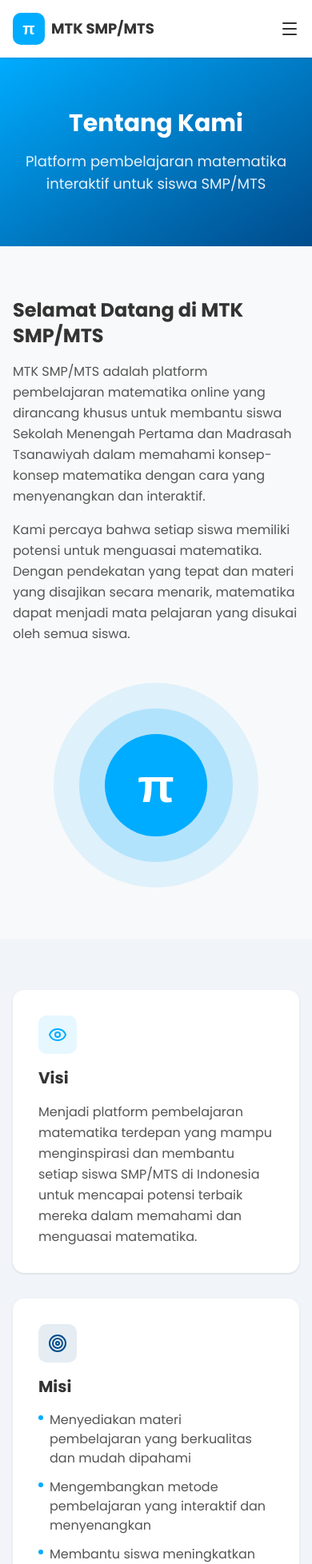
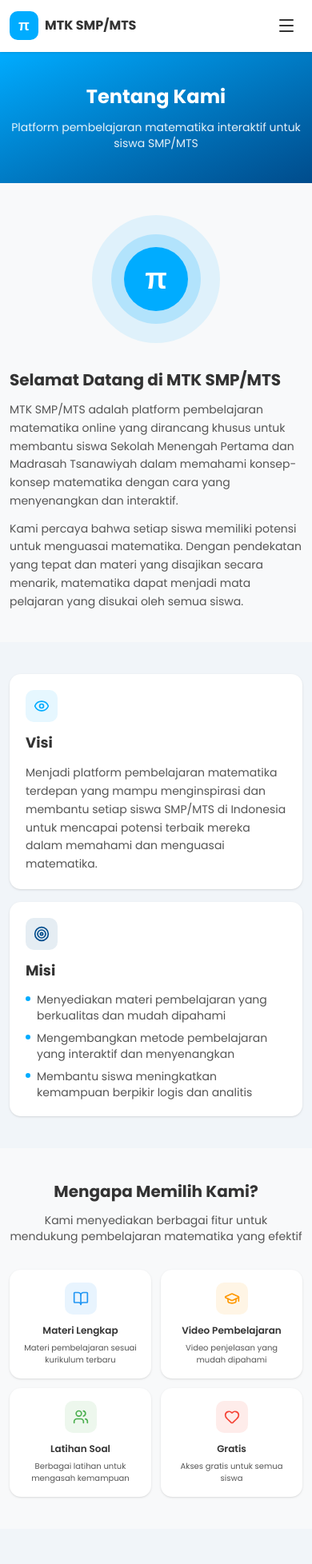
Before and after one commit to ambararsis-cmd/v0-mtk-smp-website, a Next.js app: page /tentang-kami in a window 390 px wide. Shown: the top 1956 px of the page at 80% size. Built offline with nearby package versions, Linux system fonts and the light colour scheme.

Commit message:
feat: optimize mobile components for Android experience\n\nImprove touch targets, spacing, and usability on mobile screens.

```diff
--- a/app/tentang-kami/page.tsx
+++ b/app/tentang-kami/page.tsx
@@ -8,38 +8,38 @@ export default function TentangKamiPage() {
       <Header />
       <main className="flex-1">
         {/* Hero Section */}
-        <section className="bg-gradient-to-br from-primary to-secondary py-16 text-white">
-          <div className="mx-auto max-w-7xl px-4 text-center lg:px-8">
-            <h1 className="text-3xl font-bold md:text-4xl lg:text-5xl">Tentang Kami</h1>
-            <p className="mx-auto mt-4 max-w-2xl text-lg opacity-90">
+        <section className="bg-gradient-to-br from-primary to-secondary py-10 sm:py-16 text-white">
+          <div className="mx-auto max-w-7xl px-3 sm:px-4 text-center lg:px-8">
+            <h1 className="text-2xl sm:text-3xl font-bold md:text-4xl lg:text-5xl">Tentang Kami</h1>
+            <p className="mx-auto mt-3 sm:mt-4 max-w-2xl text-sm sm:text-lg opacity-90">
               Platform pembelajaran matematika interaktif untuk siswa SMP/MTS
             </p>
           </div>
         </section>
 
         {/* About Section */}
-        <section className="py-16">
-          <div className="mx-auto max-w-7xl px-4 lg:px-8">
-            <div className="grid gap-12 lg:grid-cols-2 lg:items-center">
-              <div>
-                <h2 className="text-2xl font-bold text-foreground md:text-3xl">
+        <section className="py-10 sm:py-16">
+          <div className="mx-auto max-w-7xl px-3 sm:px-4 lg:px-8">
+            <div className="grid gap-8 sm:gap-12 lg:grid-cols-2 lg:items-center">
+              <div className="order-2 lg:order-1">
+                <h2 className="text-xl sm:text-2xl font-bold text-foreground md:text-3xl">
                   Selamat Datang di MTK SMP/MTS
                 </h2>
-                <p className="mt-4 leading-relaxed text-muted-foreground">
+                <p className="mt-3 sm:mt-4 text-sm sm:text-base leading-relaxed text-muted-foreground">
                   MTK SMP/MTS adalah platform pembelajaran matematika online yang dirancang khusus untuk
                   membantu siswa Sekolah Menengah Pertama dan Madrasah Tsanawiyah dalam memahami konsep-konsep
                   matematika dengan cara yang menyenangkan dan interaktif.
                 </p>
-                <p className="mt-4 leading-relaxed text-muted-foreground">
+                <p className="mt-3 sm:mt-4 text-sm sm:text-base leading-relaxed text-muted-foreground">
                   Kami percaya bahwa setiap siswa memiliki potensi untuk menguasai matematika. Dengan
                   pendekatan yang tepat dan materi yang disajikan secara menarik, matematika dapat menjadi
                   mata pelajaran yang disukai oleh semua siswa.
                 </p>
               </div>
-              <div className="flex items-center justify-center">
-                <div className="flex h-64 w-64 items-center justify-center rounded-full bg-primary/10">
-                  <div className="flex h-48 w-48 items-center justify-center rounded-full bg-primary/20">
-                    <div className="flex h-32 w-32 items-center justify-center rounded-full bg-primary text-6xl font-bold text-primary-foreground">
+              <div className="flex items-center justify-center order-1 lg:order-2">
+                <div className="flex h-40 w-40 sm:h-64 sm:w-64 items-center justify-center rounded-full bg-primary/10">
+                  <div className="flex h-28 w-28 sm:h-48 sm:w-48 items-center justify-center rounded-full bg-primary/20">
+                    <div className="flex h-20 w-20 sm:h-32 sm:w-32 items-center justify-center rounded-full bg-primary text-4xl sm:text-6xl font-bold text-primary-foreground">
                       π
                     </div>
                   </div>
@@ -50,16 +50,16 @@ export default function TentangKamiPage() {
         </section>
 
         {/* Vision & Mission */}
-        <section className="bg-muted py-16">
-          <div className="mx-auto max-w-7xl px-4 lg:px-8">
-            <div className="grid gap-8 md:grid-cols-2">
+        <section className="bg-muted py-10 sm:py-16">
+          <div className="mx-auto max-w-7xl px-3 sm:px-4 lg:px-8">
+            <div className="grid gap-4 sm:gap-8 md:grid-cols-2">
               {/* Visi */}
-              <div className="rounded-xl bg-card p-8 shadow-sm">
-                <div className="mb-4 flex h-12 w-12 items-center justify-center rounded-lg bg-primary/10">
-                  <Eye className="h-6 w-6 text-primary" />
+              <div className="rounded-xl bg-card p-5 sm:p-8 shadow-sm">
+                <div className="mb-3 sm:mb-4 flex h-10 w-10 sm:h-12 sm:w-12 items-center justify-center rounded-lg bg-primary/10">
+                  <Eye className="h-5 w-5 sm:h-6 sm:w-6 text-primary" />
                 </div>
-                <h3 className="text-xl font-bold text-foreground">Visi</h3>
-                <p className="mt-4 leading-relaxed text-muted-foreground">
+                <h3 className="text-lg sm:text-xl font-bold text-foreground">Visi</h3>
+                <p className="mt-3 sm:mt-4 text-sm sm:text-base leading-relaxed text-muted-foreground">
                   Menjadi platform pembelajaran matematika terdepan yang mampu menginspirasi dan membantu
                   setiap siswa SMP/MTS di Indonesia untuk mencapai potensi terbaik mereka dalam memahami
                   dan menguasai matematika.
@@ -67,12 +67,12 @@ export default function TentangKamiPage() {
               </div>
 
               {/* Misi */}
-              <div className="rounded-xl bg-card p-8 shadow-sm">
-                <div className="mb-4 flex h-12 w-12 items-center justify-center rounded-lg bg-secondary/10">
-                  <Target className="h-6 w-6 text-secondary" />
+              <div className="rounded-xl bg-card p-5 sm:p-8 shadow-sm">
+                <div className="mb-3 sm:mb-4 flex h-10 w-10 sm:h-12 sm:w-12 items-center justify-center rounded-lg bg-secondary/10">
+                  <Target className="h-5 w-5 sm:h-6 sm:w-6 text-secondary" />
                 </div>
-                <h3 className="text-xl font-bold text-foreground">Misi</h3>
-                <ul className="mt-4 space-y-3 text-muted-foreground">
+                <h3 className="text-lg sm:text-xl font-bold text-foreground">Misi</h3>
+                <ul className="mt-3 sm:mt-4 space-y-2 sm:space-y-3 text-sm sm:text-base text-muted-foreground">
                   <li className="flex items-start gap-2">
                     <span className="mt-1.5 h-1.5 w-1.5 flex-shrink-0 rounded-full bg-primary" />
                     <span>Menyediakan materi pembelajaran yang berkualitas dan mudah dipahami</span>
@@ -92,54 +92,54 @@ export default function TentangKamiPage() {
         </section>
 
         {/* Features */}
-        <section className="py-16">
-          <div className="mx-auto max-w-7xl px-4 lg:px-8">
+        <section className="py-10 sm:py-16">
+          <div className="mx-auto max-w-7xl px-3 sm:px-4 lg:px-8">
             <div className="text-center">
-              <h2 className="text-2xl font-bold text-foreground md:text-3xl">
+              <h2 className="text-xl sm:text-2xl font-bold text-foreground md:text-3xl">
                 Mengapa Memilih Kami?
               </h2>
-              <p className="mx-auto mt-4 max-w-2xl text-muted-foreground">
+              <p className="mx-auto mt-3 sm:mt-4 max-w-2xl text-sm sm:text-base text-muted-foreground">
                 Kami menyediakan berbagai fitur untuk mendukung pembelajaran matematika yang efektif
               </p>
             </div>
 
-            <div className="mt-12 grid gap-6 sm:grid-cols-2 lg:grid-cols-4">
-              <div className="rounded-xl bg-card p-6 text-center shadow-sm">
-                <div className="mx-auto mb-4 flex h-12 w-12 items-center justify-center rounded-lg bg-card-blue/10">
-                  <BookOpen className="h-6 w-6 text-card-blue" />
+            <div className="mt-8 sm:mt-12 grid grid-cols-2 gap-3 sm:gap-6 lg:grid-cols-4">
+              <div className="rounded-xl bg-card p-4 sm:p-6 text-center shadow-sm">
+                <div className="mx-auto mb-3 sm:mb-4 flex h-10 w-10 sm:h-12 sm:w-12 items-center justify-center rounded-lg bg-card-blue/10">
+                  <BookOpen className="h-5 w-5 sm:h-6 sm:w-6 text-card-blue" />
                 </div>
-                <h3 className="font-semibold text-foreground">Materi Lengkap</h3>
-                <p className="mt-2 text-sm text-muted-foreground">
+                <h3 className="text-xs sm:text-base font-semibold text-foreground">Materi Lengkap</h3>
+                <p className="mt-1.5 sm:mt-2 text-[10px] sm:text-sm text-muted-foreground">
                   Materi pembelajaran sesuai kurikulum terbaru
                 </p>
               </div>
 
-              <div className="rounded-xl bg-card p-6 text-center shadow-sm">
-                <div className="mx-auto mb-4 flex h-12 w-12 items-center justify-center rounded-lg bg-card-orange/10">
-                  <GraduationCap className="h-6 w-6 text-card-orange" />
+              <div className="rounded-xl bg-card p-4 sm:p-6 text-center shadow-sm">
+                <div className="mx-auto mb-3 sm:mb-4 flex h-10 w-10 sm:h-12 sm:w-12 items-center justify-center rounded-lg bg-card-orange/10">
+                  <GraduationCap className="h-5 w-5 sm:h-6 sm:w-6 text-card-orange" />
                 </div>
-                <h3 className="font-semibold text-foreground">Video Pembelajaran</h3>
-                <p className="mt-2 text-sm text-muted-foreground">
+                <h3 className="text-xs sm:text-base font-semibold text-foreground">Video Pembelajaran</h3>
+                <p className="mt-1.5 sm:mt-2 text-[10px] sm:text-sm text-muted-foreground">
                   Video penjelasan yang mudah dipahami
                 </p>
               </div>
 
-              <div className="rounded-xl bg-card p-6 text-center shadow-sm">
-                <div className="mx-auto mb-4 flex h-12 w-12 items-center justify-center rounded-lg bg-card-green/10">
-                  <Users className="h-6 w-6 text-card-green" />
+              <div className="rounded-xl bg-card p-4 sm:p-6 text-center shadow-sm">
+                <div className="mx-auto mb-3 sm:mb-4 flex h-10 w-10 sm:h-12 sm:w-12 items-center justify-center rounded-lg bg-card-green/10">
+                  <Users className="h-5 w-5 sm:h-6 sm:w-6 text-card-green" />
                 </div>
-                <h3 className="font-semibold text-foreground">Latihan Soal</h3>
-                <p className="mt-2 text-sm text-muted-foreground">
+                <h3 className="text-xs sm:text-base font-semibold text-foreground">Latihan Soal</h3>
+                <p className="mt-1.5 sm:mt-2 text-[10px] sm:text-sm text-muted-foreground">
                   Berbagai latihan untuk mengasah kemampuan
                 </p>
               </div>
 
-              <div className="rounded-xl bg-card p-6 text-center shadow-sm">
-                <div className="mx-auto mb-4 flex h-12 w-12 items-center justify-center rounded-lg bg-card-red/10">
-                  <Heart className="h-6 w-6 text-card-red" />
+              <div className="rounded-xl bg-card p-4 sm:p-6 text-center shadow-sm">
+                <div className="mx-auto mb-3 sm:mb-4 flex h-10 w-10 sm:h-12 sm:w-12 items-center justify-center rounded-lg bg-card-red/10">
+                  <Heart className="h-5 w-5 sm:h-6 sm:w-6 text-card-red" />
                 </div>
-                <h3 className="font-semibold text-foreground">Gratis</h3>
-                <p className="mt-2 text-sm text-muted-foreground">
+                <h3 className="text-xs sm:text-base font-semibold text-foreground">Gratis</h3>
+                <p className="mt-1.5 sm:mt-2 text-[10px] sm:text-sm text-muted-foreground">
                   Akses gratis untuk semua siswa
                 </p>
               </div>
@@ -148,25 +148,25 @@ export default function TentangKamiPage() {
         </section>
 
         {/* Developer Section */}
-        <section className="bg-muted py-16">
-          <div className="mx-auto max-w-7xl px-4 lg:px-8">
+        <section className="bg-muted py-10 sm:py-16">
+          <div className="mx-auto max-w-7xl px-3 sm:px-4 lg:px-8">
             <div className="text-center">
-              <h2 className="text-2xl font-bold text-foreground md:text-3xl">
+              <h2 className="text-xl sm:text-2xl font-bold text-foreground md:text-3xl">
                 Pengembang
               </h2>
-              <p className="mx-auto mt-4 max-w-2xl text-muted-foreground">
+              <p className="mx-auto mt-3 sm:mt-4 max-w-2xl text-sm sm:text-base text-muted-foreground">
                 Platform ini dikembangkan oleh
               </p>
             </div>
 
-            <div className="mx-auto mt-12 max-w-md">
-              <div className="rounded-xl bg-card p-8 text-center shadow-sm">
-                <div className="mx-auto mb-4 flex h-24 w-24 items-center justify-center rounded-full bg-primary/10">
-                  <span className="text-4xl font-bold text-primary">SN</span>
+            <div className="mx-auto mt-8 sm:mt-12 max-w-md">
+              <div className="rounded-xl bg-card p-6 sm:p-8 text-center shadow-sm">
+                <div className="mx-auto mb-3 sm:mb-4 flex h-20 w-20 sm:h-24 sm:w-24 items-center justify-center rounded-full bg-primary/10">
+                  <span className="text-3xl sm:text-4xl font-bold text-primary">SN</span>
                 </div>
-                <h3 className="text-xl font-bold text-foreground">Siti Nur Ambar</h3>
-                <p className="mt-1 text-sm text-muted-foreground">Mahasiswa UNISDA</p>
-                <p className="mt-4 text-sm text-muted-foreground">
+                <h3 className="text-lg sm:text-xl font-bold text-foreground">Siti Nur Ambar</h3>
+                <p className="mt-1 text-xs sm:text-sm text-muted-foreground">Mahasiswa UNISDA</p>
+                <p className="mt-3 sm:mt-4 text-xs sm:text-sm text-muted-foreground break-all">
                   sitinurambar.2022@mhs.unisda.ac.id
                 </p>
               </div>
--- a/components/header.tsx
+++ b/components/header.tsx
@@ -1,7 +1,7 @@
 "use client"
 
 import Link from "next/link"
-import { Search, Menu, X } from "lucide-react"
+import { Search, Menu, X, Home, Users, List, HelpCircle } from "lucide-react"
 import { useState } from "react"
 
 export function Header() {
@@ -9,19 +9,19 @@ export function Header() {
 
   return (
     <header className="bg-card sticky top-0 z-50 shadow-sm">
-      <div className="mx-auto flex max-w-7xl items-center justify-between px-4 py-4 lg:px-8">
+      <div className="mx-auto flex max-w-7xl items-center justify-between px-3 py-3 sm:px-4 sm:py-4 lg:px-8">
         <Link href="/" className="flex items-center gap-2">
-          <div className="flex h-10 w-10 items-center justify-center rounded-lg bg-primary text-xl font-bold text-primary-foreground">
+          <div className="flex h-9 w-9 sm:h-10 sm:w-10 items-center justify-center rounded-lg bg-primary text-lg sm:text-xl font-bold text-primary-foreground">
             π
           </div>
-          <span className="text-lg font-bold text-foreground">MTK SMP/MTS</span>
+          <span className="text-base sm:text-lg font-bold text-foreground">MTK SMP/MTS</span>
         </Link>
 
         {/* Desktop Navigation */}
         <nav className="hidden md:block">
           <ul className="flex items-center gap-6">
             <li>
-              <Link href="#" className="text-sm font-semibold text-primary hover:text-primary/80">
+              <Link href="/" className="text-sm font-semibold text-primary hover:text-primary/80">
                 Beranda
               </Link>
             </li>
@@ -50,7 +50,7 @@ export function Header() {
 
         {/* Mobile Menu Button */}
         <button
-          className="md:hidden text-foreground"
+          className="md:hidden flex h-10 w-10 items-center justify-center rounded-lg text-foreground active:bg-muted"
           onClick={() => setMobileMenuOpen(!mobileMenuOpen)}
           aria-label="Toggle menu"
         >
@@ -58,33 +58,57 @@ export function Header() {
         </button>
       </div>
 
-      {/* Mobile Navigation */}
-      {mobileMenuOpen && (
-        <nav className="md:hidden border-t border-border bg-card">
-          <ul className="flex flex-col px-4 py-4 gap-4">
+      {/* Mobile Navigation - Slide down animation */}
+      <div
+        className={`md:hidden border-t border-border bg-card overflow-hidden transition-all duration-300 ease-in-out ${
+          mobileMenuOpen ? "max-h-80 opacity-100" : "max-h-0 opacity-0"
+        }`}
+      >
+        <nav className="px-4 py-3">
+          <ul className="flex flex-col gap-1">
             <li>
-              <Link href="#" className="block text-sm font-semibold text-primary">
+              <Link
+                href="/"
+                className="flex items-center gap-3 rounded-lg px-3 py-3 text-sm font-semibold text-primary active:bg-primary/10"
+                onClick={() => setMobileMenuOpen(false)}
+              >
+                <Home className="h-5 w-5" />
                 Beranda
               </Link>
             </li>
             <li>
-              <Link href="/tentang-kami" className="block text-sm text-muted-foreground hover:text-primary">
+              <Link
+                href="/tentang-kami"
+                className="flex items-center gap-3 rounded-lg px-3 py-3 text-sm text-muted-foreground active:bg-muted"
+                onClick={() => setMobileMenuOpen(false)}
+              >
+                <Users className="h-5 w-5" />
                 Tentang Kami
               </Link>
             </li>
             <li>
-              <Link href="#" className="block text-sm text-muted-foreground hover:text-primary">
+              <Link
+                href="#"
+                className="flex items-center gap-3 rounded-lg px-3 py-3 text-sm text-muted-foreground active:bg-muted"
+                onClick={() => setMobileMenuOpen(false)}
+              >
+                <List className="h-5 w-5" />
                 Daftar Isi
               </Link>
             </li>
             <li>
-              <Link href="#" className="block text-sm text-muted-foreground hover:text-primary">
+              <Link
+                href="#"
+                className="flex items-center gap-3 rounded-lg px-3 py-3 text-sm text-muted-foreground active:bg-muted"
+                onClick={() => setMobileMenuOpen(false)}
+              >
+                <HelpCircle className="h-5 w-5" />
                 Bantuan
               </Link>
             </li>
           </ul>
         </nav>
-      )}
+      </div>
     </header>
   )
 }
```
Also changed, not shown: components/features.tsx (+8 -8 lines), components/floating-buttons.tsx (+5 -5 lines), components/footer.tsx (+12 -12 lines), components/hero.tsx (+5 -5 lines), components/main-menu.tsx (+4 -4 lines), components/menu-card.tsx (+9 -9 lines).
